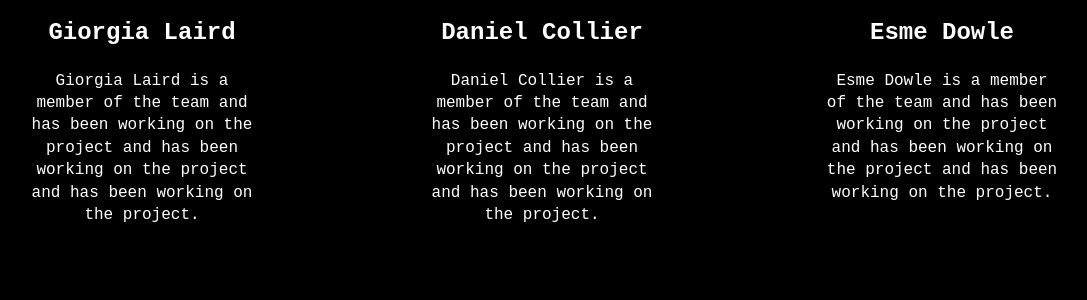
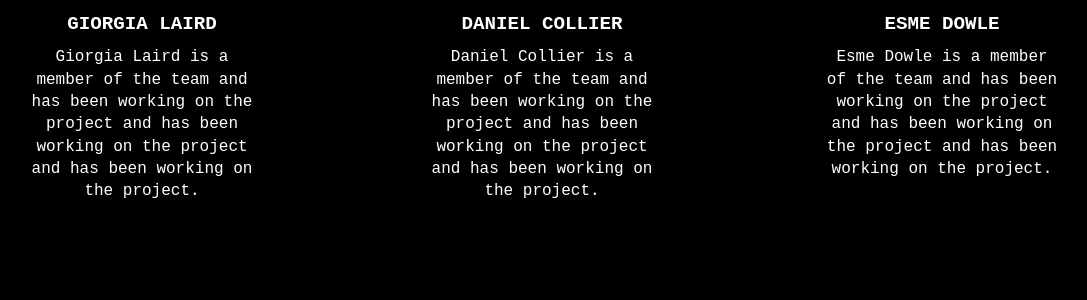
Before and after one commit to exnihilo-exhibition/exnihilo-exhibition.github.io, a Jekyll site: the page built from team.html, in a window 1280 px wide, cut to the strip 869-1223 px from the top of the page. Shown: the top 300 px of the strip, without its empty margins (98-1185 px from the left). Built offline with Jekyll 4.4.1, drawn with Linux system fonts in a browser that asks for light colours.

Commit message:
Change team member name styles

```diff
--- a/_includes/team_member.html
+++ b/_includes/team_member.html
@@ -1,5 +1,5 @@
 <div class="team-member">
   <img src="{{ include.img }}"/>
-  <h2>{{ include.name }}</h2>
+  <h2>{{ include.name | upcase }}</h2>
   {{ include.summary }}
 </div>
--- a/css/style.css
+++ b/css/style.css
@@ -129,6 +129,12 @@ body {
   width: 15em;
 }
 
+.team-member>h2 {
+  font-size: 1.2em;
+  line-height: 1;
+  margin: 1em 0 0.6em 0;
+}
+
 .contact-grid {
   display: flex;
   flex-direction: column;
```
